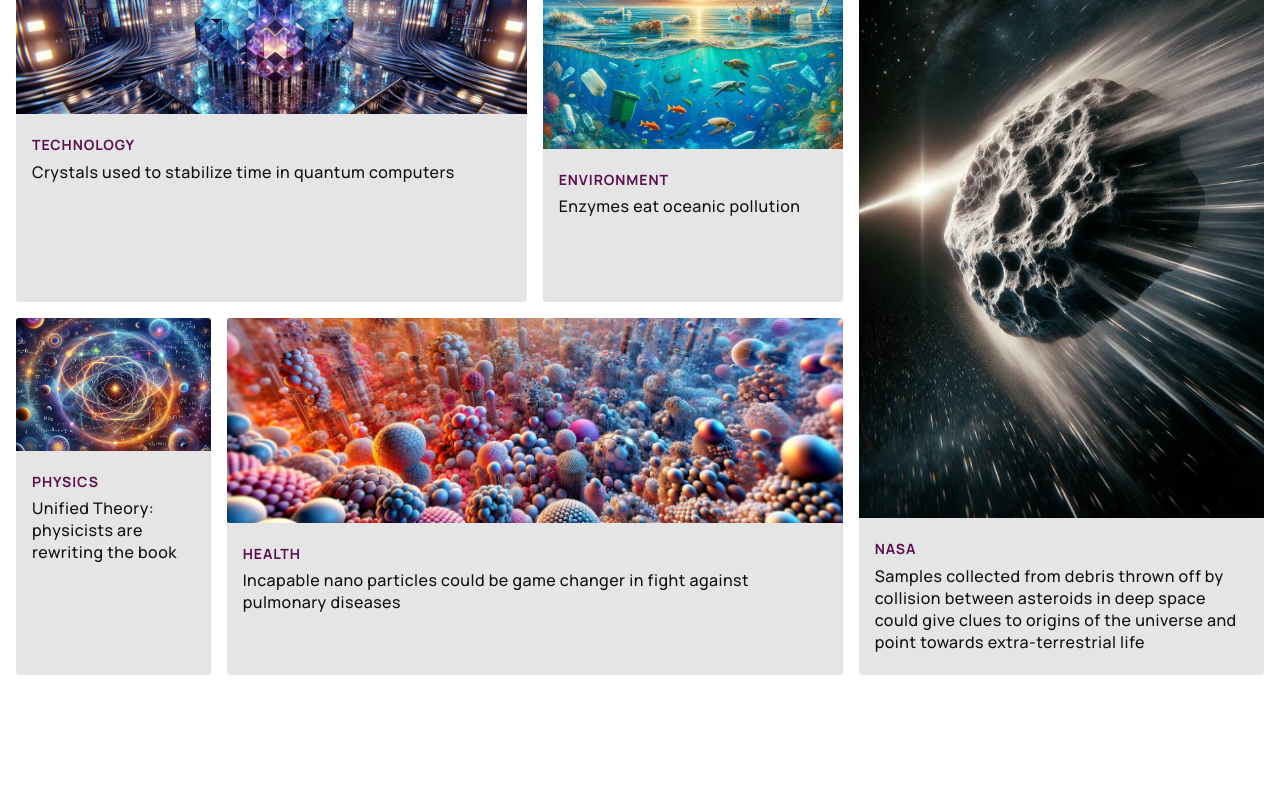
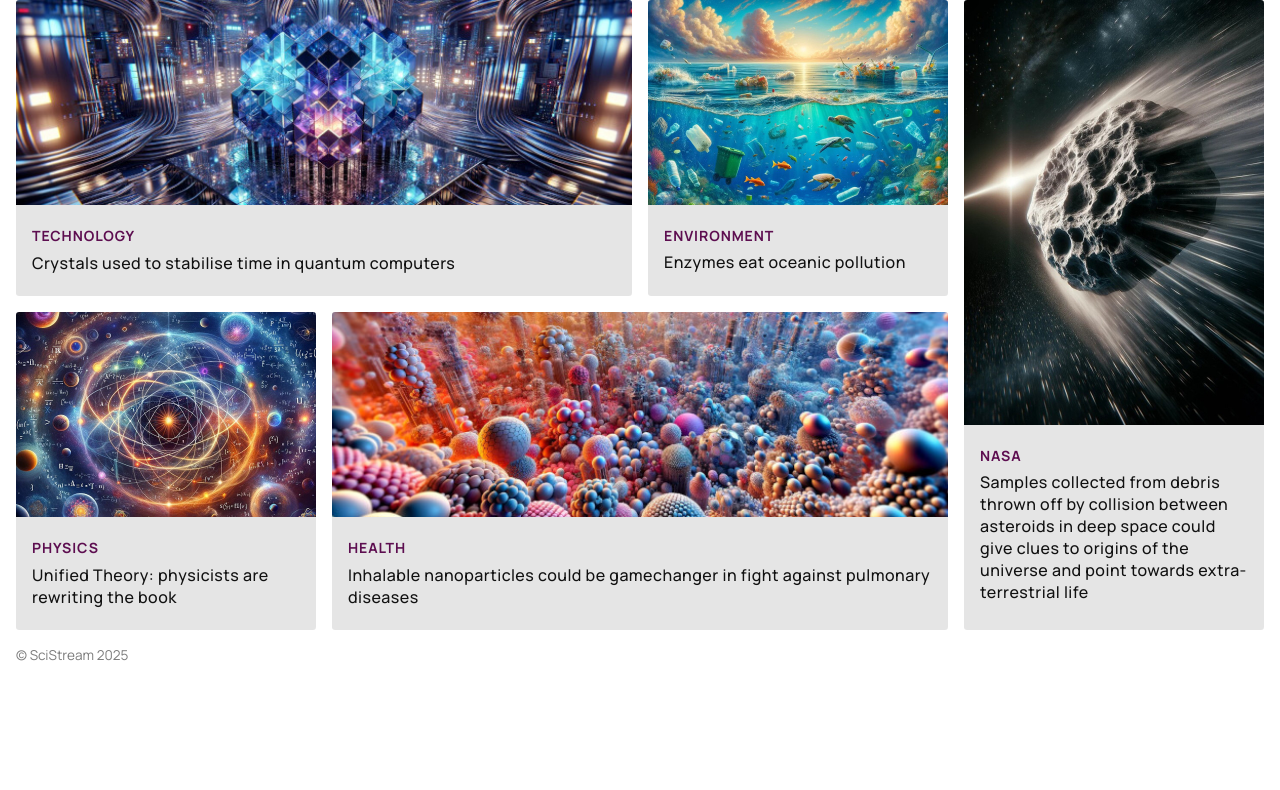
Before and after one commit to wasupon0/0505-grid-space, a plain HTML site: page index.html in a window 1280 px wide. Shown: the part 72-862 px from the top of the page. After the commit the page ends 800 px from the top, so only its background shows below. Drawn offline with Linux system fonts and the light colour scheme.

Commit message:
fix: css grid template area

```diff
--- a/index.css
+++ b/index.css
@@ -5,43 +5,101 @@ body {
   padding: 0;
 }
 
+/* =================
+    Site Layout
+   ================= */
+/*
+Challenge:
+    1. Get the header, main, and footer
+       into a vertical column.
+    2. Put an em of space between them
+       vertically.
+    3. Put an em of space above the header,
+       below the footer, and to the left and
+       right of all three elements.
+    🤔 Have you learned any good techniques
+       for creating empty rows/columns in a grid?
+    ⚠️ You do NOT need to use the 'margin'
+       property to complete this challenge.
+    🛟 hint.md for help!
+ */
+
 body {
-  margin: 1em;
+  display: grid;
+  gap: 1em;
+  grid-template-areas:
+    ". . ."
+    ". head ."
+    ". main ."
+    ". foot ."
+    ". . .";
+  grid-template-columns: 1fr;
+}
+
+.site-header {
+  grid-area: head;
+}
+
+footer {
+  grid-area: foot;
 }
 
 /* =================
-    Layout
+    Main Element Layout
    ================= */
 
 main {
   display: grid;
   gap: 1em;
+  grid-area: main;
+  grid-template-areas:
+    "tech"
+    "envi"
+    "nasa"
+    "phys"
+    "heal";
   grid-template-columns: 1fr;
 }
 
 @media (min-width: 500px) {
-  /*
-Challenge:
-    1. Make our layout look like the screenshot.
-    (📝 Try to write the least CSS possible.)
-*/
   main {
-    display: grid;
-    grid-template: repeat(4, 1fr) / repeat(2, 1fr);
+    grid-template-areas:
+      "tech tech"
+      "envi nasa"
+      "phys nasa"
+      "heal heal";
+    grid-template-columns: 1fr 1fr;
   }
+}
+
+@media (min-width: 870px) {
+  main {
+    grid-template-areas:
+      "tech tech tech tech tech tech envi envi envi nasa nasa nasa"
+      "phys phys phys heal heal heal heal heal heal nasa nasa nasa";
+    grid-template-columns: repeat(12, 1fr);
+    grid-template-columns: repeat(9, 1fr) repeat(3, minmax(70px, 1fr));
+  }
+}
+
 .technology {
-    grid-column: span 2;
+  grid-area: tech;
 }
+
 .environment {
+  grid-area: envi;
 }
+
 .nasa {
-    grid-row: span 2;
+  grid-area: nasa;
 }
+
 .physics {
+  grid-area: phys;
 }
+
 .health {
-    grid-column: span 2;
-  }
+  grid-area: heal;
 }
 
 /* =================
@@ -118,30 +176,3 @@ img {
   border-top-right-radius: 0.2em;
   width: 100%;
 }
-
-@media (min-width: 870px) {
-  main {
-    display: grid;
-    grid-template-columns: repeat(12, 1fr);
-  }
-
-  .technology {
-    grid-column: 1 / 6;
-  }
-
-  .environment {
-    grid-column: 6 / 9;
-  }
-
-  .nasa {
-    grid-column: 9 / -1;
-  }
-
-  .physics {
-    grid-column: 1 / 3;
-  }
-
-  .health {
-    grid-column: 3 / 9;
-  }
-}
--- a/index.html
+++ b/index.html
@@ -13,9 +13,9 @@
   </head>
 
   <body>
-    <!-- <header class="site-header">
+    <header class="site-header">
       <h1>SciStream</h1>
-    </header> -->
+    </header>
     <main>
       <a
         href="/crystals-stabilise-quantum-computers.html"
@@ -29,7 +29,7 @@
           />
           <header class="article-header">
             <h2>Technology</h2>
-            <h3>Crystals used to stabilize time in quantum computers</h3>
+            <h3>Crystals used to stabilise time in quantum computers</h3>
           </header>
         </article>
       </a>
@@ -85,22 +85,22 @@
       <a
         href="/inhalable-nanoparticles-medical-breakthrough.html"
         class="health"
-        aria-label="Read about incapable nano particles, a potential breakthrough in treating pulmonary diseases"
+        aria-label="Read about inhalable nanoparticles, a potential breakthrough in treating pulmonary diseases"
       >
         <article>
-          <img src="images/nano.jpg" alt="A close-up of nano particles" />
+          <img src="images/nano.jpg" alt="A close-up of nanoparticles" />
           <header class="article-header">
             <h2>Health</h2>
             <h3>
-              Incapable nano particles could be game changer in fight against
+              Inhalable nanoparticles could be gamechanger in fight against
               pulmonary diseases
             </h3>
           </header>
         </article>
       </a>
     </main>
-    <!-- <footer>
+    <footer>
       <p>&copy; SciStream 2025</p>
-    </footer> -->
+    </footer>
   </body>
 </html>
```
Lines whose indentation alone changed are shown as unchanged.
